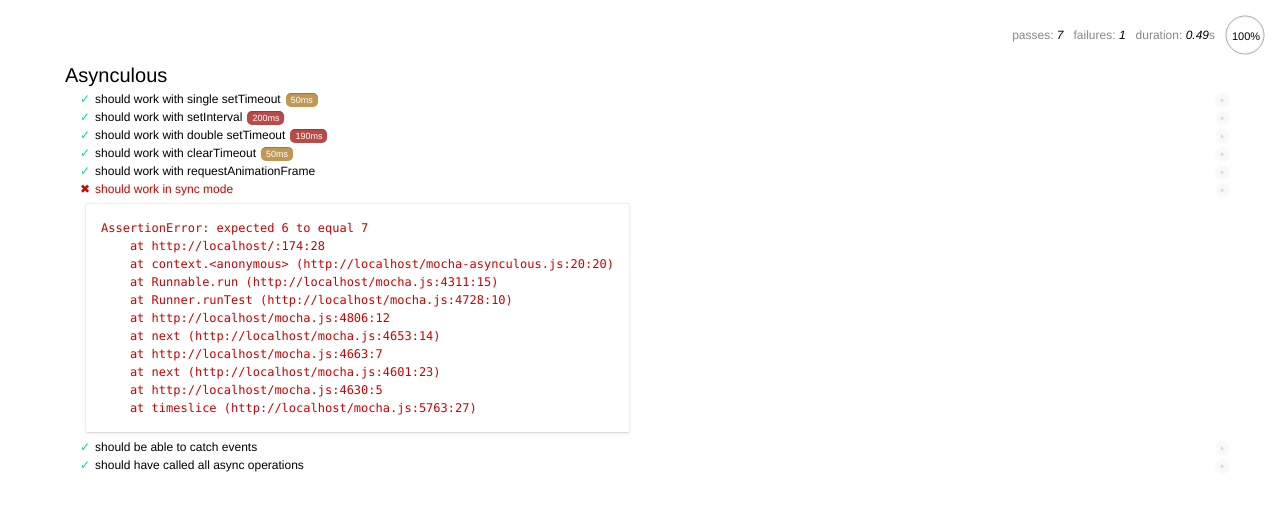
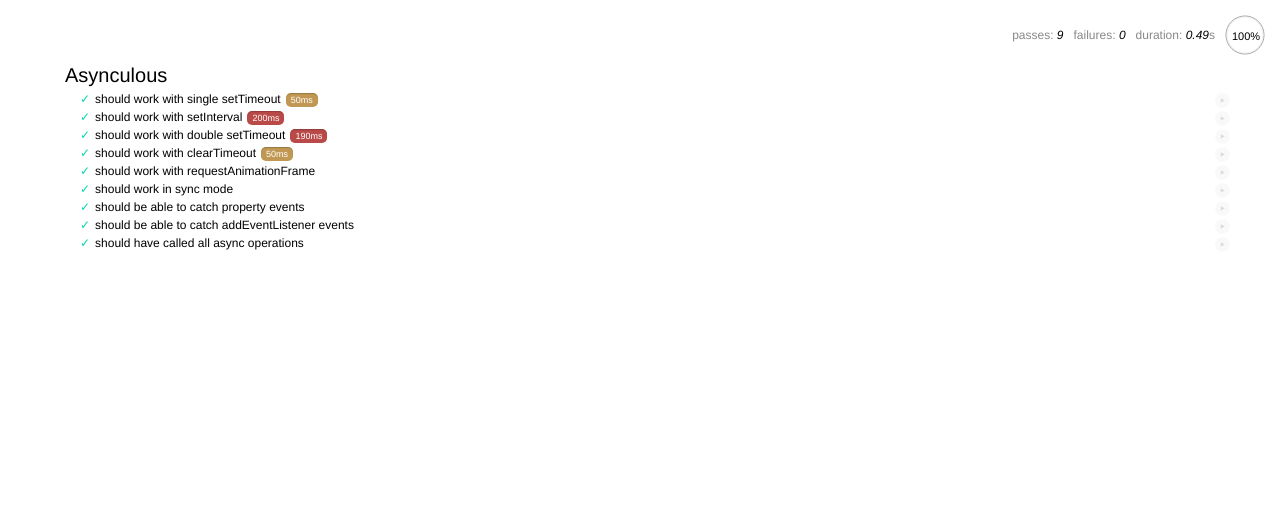
Before and after one commit to andersekdahl/mocha-asynculous, a website with bundled scripts: page index.html in a window 1280 px wide. Built offline with nearby package versions, Linux system fonts and the light colour scheme.

Commit message:
Wrap addEventListener/removeEventListener
Wrap EventTarget.prototype.addEventListener to catch
errors and report to Mocha.

```diff
--- a/index.html
+++ b/index.html
@@ -66,10 +66,10 @@
 
     it('should work in sync mode', function() {
       incrementCallCount();
-      expect(callCount).to.equal(7);
+      expect(callCount).to.equal(6);
     });
 
-    it('should be able to catch events', function() {
+    it('should be able to catch property events', function() {
       var p = document.createElement('p');
       document.body.appendChild(p);
       p.onclick = function() {
@@ -79,8 +79,18 @@
       p.dispatchEvent(new Event('click'));
     });
 
+    it('should be able to catch addEventListener events', function() {
+      var p = document.createElement('p');
+      document.body.appendChild(p);
+      p.addEventListener('click', function() {
+        incrementCallCount();
+        expect(callCount).to.equal(8);
+      });
+      p.dispatchEvent(new Event('click'));
+    });
+
     it('should have called all async operations', function() {
-      expect(callCount).to.equal(7);
+      expect(callCount).to.equal(8);
     });
   });
   </script>
--- a/mocha-asynculous.js
+++ b/mocha-asynculous.js
@@ -70,6 +70,15 @@
 
       patchSetClearAsyncs();
       patchEventHandlers();
+
+      ['EventTarget', 'Window', 'XMLHttpRequestEventTarget', 'XMLHttpRequestUpload']
+        .filter(function (eventTarget) {
+          return window[eventTarget];
+        })
+        .map(function (eventTarget) {
+          return window[eventTarget].prototype;
+        })
+        .forEach(patchEventTarget);
     }
 
     function patchSetClearAsyncs() {
@@ -142,6 +151,52 @@
       });
     }
 
+    function patchEventTarget(eventTargetPrototype) {
+      var origAddEventListener = eventTargetPrototype.addEventListener;
+      var origRemoveEventListener = eventTargetPrototype.removeEventListener;
+
+      if (origAddEventListener.__isPatched) {
+        return;
+      }
+
+      var wrappedEventListeners = [];
+
+      eventTargetPrototype.addEventListener = function addEventListener(event) {
+        var callback = arguments[1];
+        var wrappedCallback = function() {
+          try {
+            console.log('running wrapped addEventListener', event, callback.toString());
+            return callback.apply(this, arguments);
+          } catch(e) {
+            _done(e);
+          }
+        };
+
+        wrappedEventListeners.push({
+          callback: callback,
+          element: this,
+          event: arguments[0]
+        });
+
+        arguments[1] = wrappedCallback;
+        return origAddEventListener.apply(this, arguments);
+      };
+
+      eventTargetPrototype.addEventListener.__isPatched = true;
+
+      eventTargetPrototype.removeEventListener = function(event, callback) {
+        var element = this;
+        for (var i = 0; i < wrappedEventListeners.length; i++) {
+          var wrapped = wrappedEventListeners[i];
+          if (wrapped.event === event && wrapped.callback === callback && element === wrapped.element) {
+            arguments[1] = wrapped.callback;
+            wrappedEventListeners.splice(i, 1);
+            return origRemoveEventListener.apply(this, arguments);
+          }
+        }
+      };
+    }
+
     function restoreAsyncs() {
       isPatched = false;
       for (var key in window.__asynculousOriginals) {
@@ -151,6 +206,8 @@
       events.forEach(function(property) {
         document.removeEventListener(property, catchAllEventHandler);
       });
+
+      // TODO: Restore addEventHandler/removeEventHandler
     }
 
     function callIfDone() {
```
